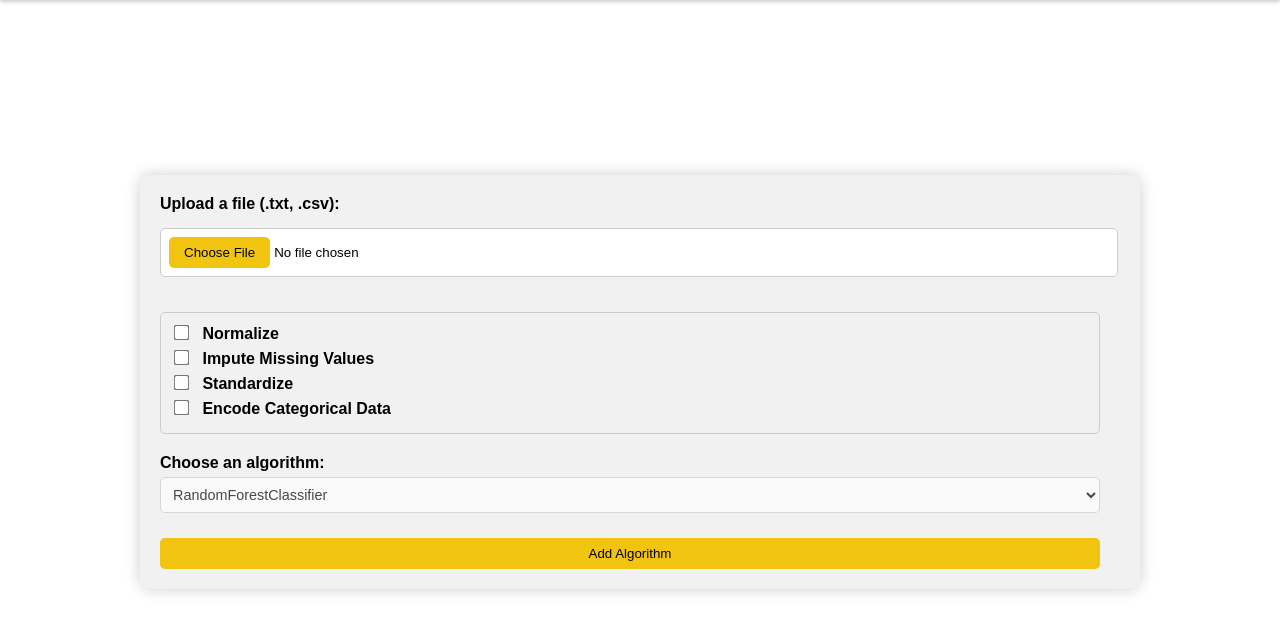
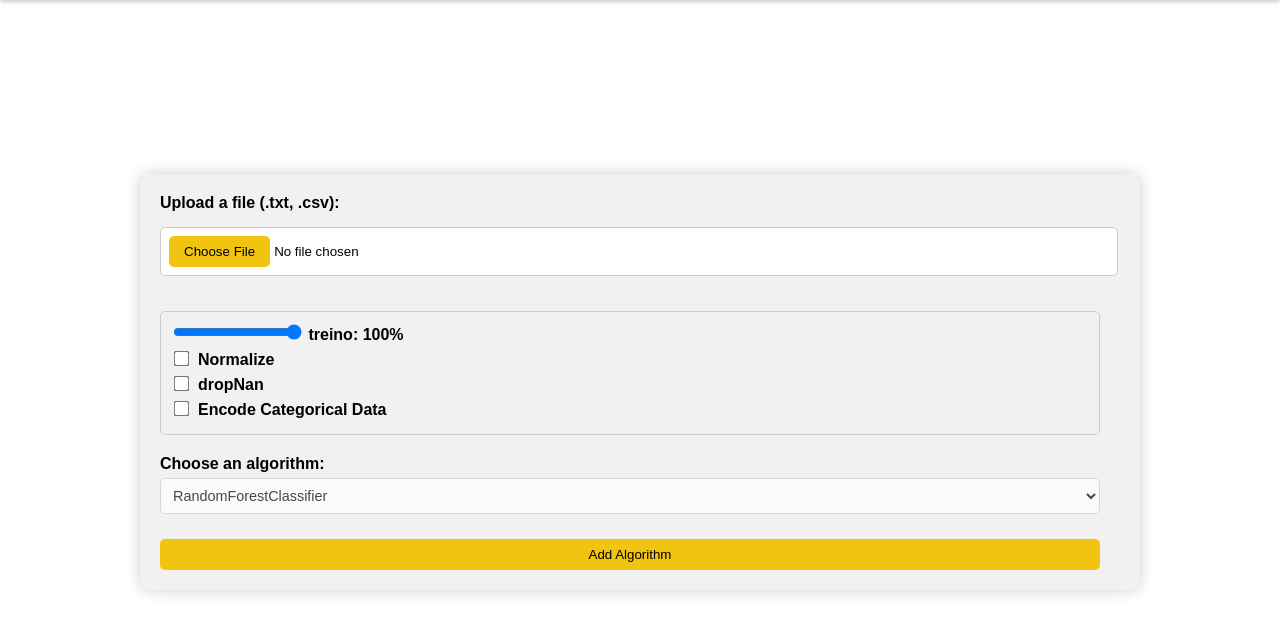
Before and after one commit to JoaoArthurSouzaSantos/TabuClassifier, a Flask app: page / in a window 1280 px wide. Shown: the part 58-692 px from the top of the page. Run offline with Flask 3, Linux system fonts and the light colour scheme.

Commit message:
alterados padrões impute para dropNaN e inserido informações de treino

```diff
--- a/Frontend/static/js/script.js
+++ b/Frontend/static/js/script.js
@@ -55,7 +55,19 @@ function SubmitAlgorithims(){
     const algorithmsBlock = document.querySelectorAll(".algorithm-block");
 
     const processing = {};
-    options.forEach(input => processing[input.id] = input.checked);
+    options.forEach(input => {
+        switch (input.type){
+            case 'range':
+                processing[input.id] = input.value;
+                break;
+            case 'checkbox':
+                processing[input.id] = input.checked;
+                break;
+
+            default:
+                console.log("Input não reconhecido.")
+        }
+    });
 
     const algorithms = {};
     algorithmsBlock.forEach(block => {
@@ -94,3 +106,7 @@ function SubmitAlgorithims(){
         console.log("erro:" + error)
     });
 }
+
+function updateValue(val) {
+    document.getElementById('trainValue').textContent = val + '%';
+}
--- a/Frontend/templates/index.html
+++ b/Frontend/templates/index.html
@@ -26,10 +26,10 @@
             </form>
 
             <div class="data-options">
-                <label><input type="checkbox" id="normalize" name="normalize"> Normalize</label>
-                <label><input type="checkbox" id="impute" name="impute"> Impute Missing Values</label>
-                <label><input type="checkbox" id="standardize" name="standardize"> Standardize</label>
-                <label><input type="checkbox" id="encode" name="encode"> Encode Categorical Data</label>
+                <label><input type="range"    id="train"     name="train" min = 0 max=100 value="100" oninput="updateValue(this.value)"> treino: <span id="trainValue">100%</span></label>
+                <label><input type="checkbox" id="normalize" name="normalize">Normalize</label>
+                <label><input type="checkbox" id="dropNan" name="dropNan">dropNan</label>
+                <label><input type="checkbox" id="encode" name="encode">Encode Categorical Data</label>
             </div>
 
             <form id="add-algorithm-form" style="margin-top: 20px;">
--- a/app.py
+++ b/app.py
@@ -1,5 +1,6 @@
 from flask import Flask, render_template, request, jsonify, redirect, url_for
 from utils import algorithms
+import pandas as pd
 import json
 # from frontend.routes import home
 
```
Also changed, not shown: Readme.md.
